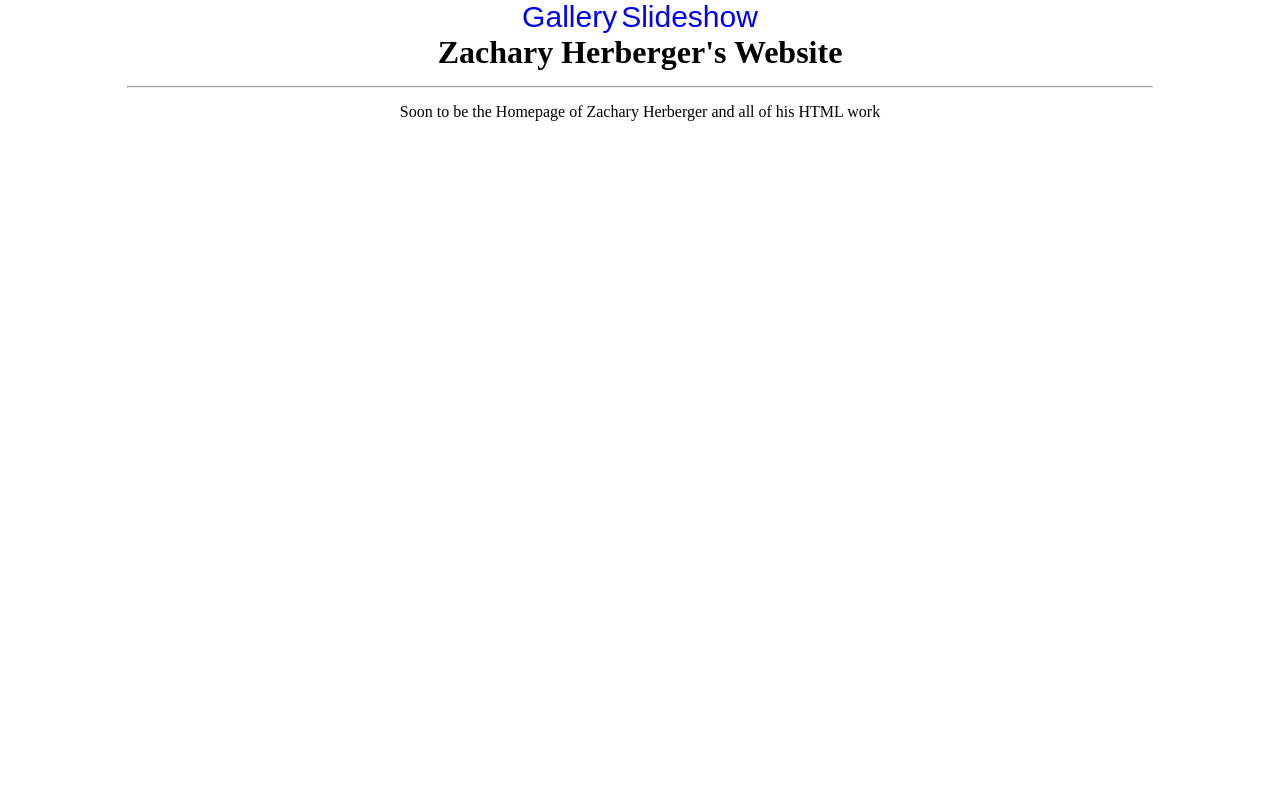
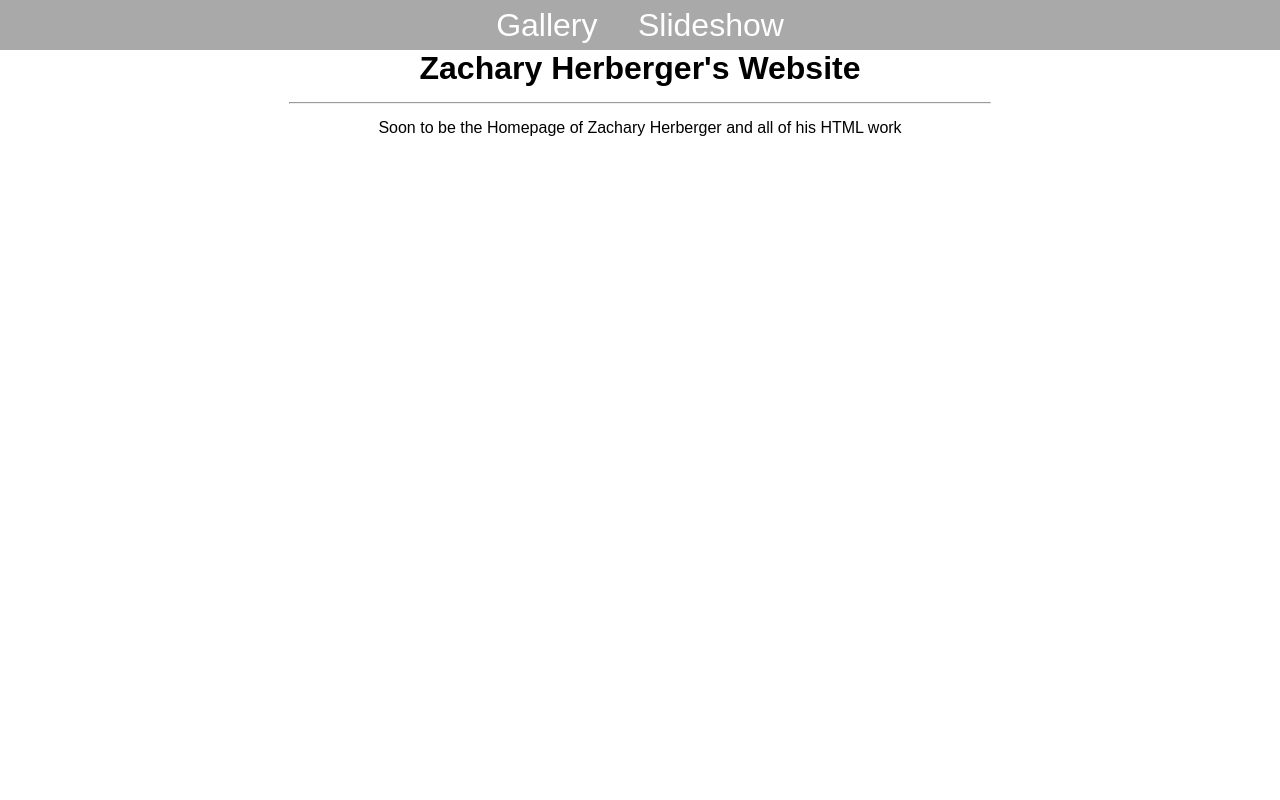
Before and after one commit to SecretShop/secretshop.github.io, a PHP site: page / in a window 1280 px wide. Run offline with PHP 8.4, Linux system fonts and the light colour scheme.

Commit message:
Nav update
Save point before i try an overhaul

```diff
--- a/css/style_index.css
+++ b/css/style_index.css
@@ -1,38 +1,57 @@
 * {
 	margin: 0px;
 	padding: 0px;
+	font-family: 'Oswald', sans-serif;
 }
 
 .nav-top {
-	width: 400px;
 	margin-left: auto;
 	margin-right: auto;
 }
 
 .nav-top ul{
+	list-style: none;
 	text-align: center;
+	background-color: darkgrey;
+	border-radius: 0px 0px 0px 0px; <!--TL  TR  BR  BL-->
 }
 
 .nav-top li{
-	height: auto;
-	display: inline;
+	display: block;
+	font-size: 1em;
+	height: 50px;
+	line-height: 50px;
+	border-bottom: 1px solid black;
+}
+
+@media screen and (min-width: 600px) {
+	.nav-top li {
+		display:inline;
+		height: 50px;
+		line-height: 50px;
+		border-bottom: none;
+		margin: -2px;
+	}
 }
 
 .nav-top li a {
-	font-family: fantasy;
-	font-size: 30px;
+	padding-left: 20px;
+	padding-right: 20px;
+	font-size: 2em;
+	color: #ffffff;
 	text-decoration: none;
+	transition: .4s background-color;
 }
 
 .nav-top li a:hover {
-	background-color: aqua;
+	background-color: #9f5353;
 }
 .Title {
 	text-align: center;
 }
 
 hr {
-	width: 80%;
+	width: 700px;
 	margin-top: 15px;
 	margin-bottom: 15px;
 	margin-left: auto;
```
